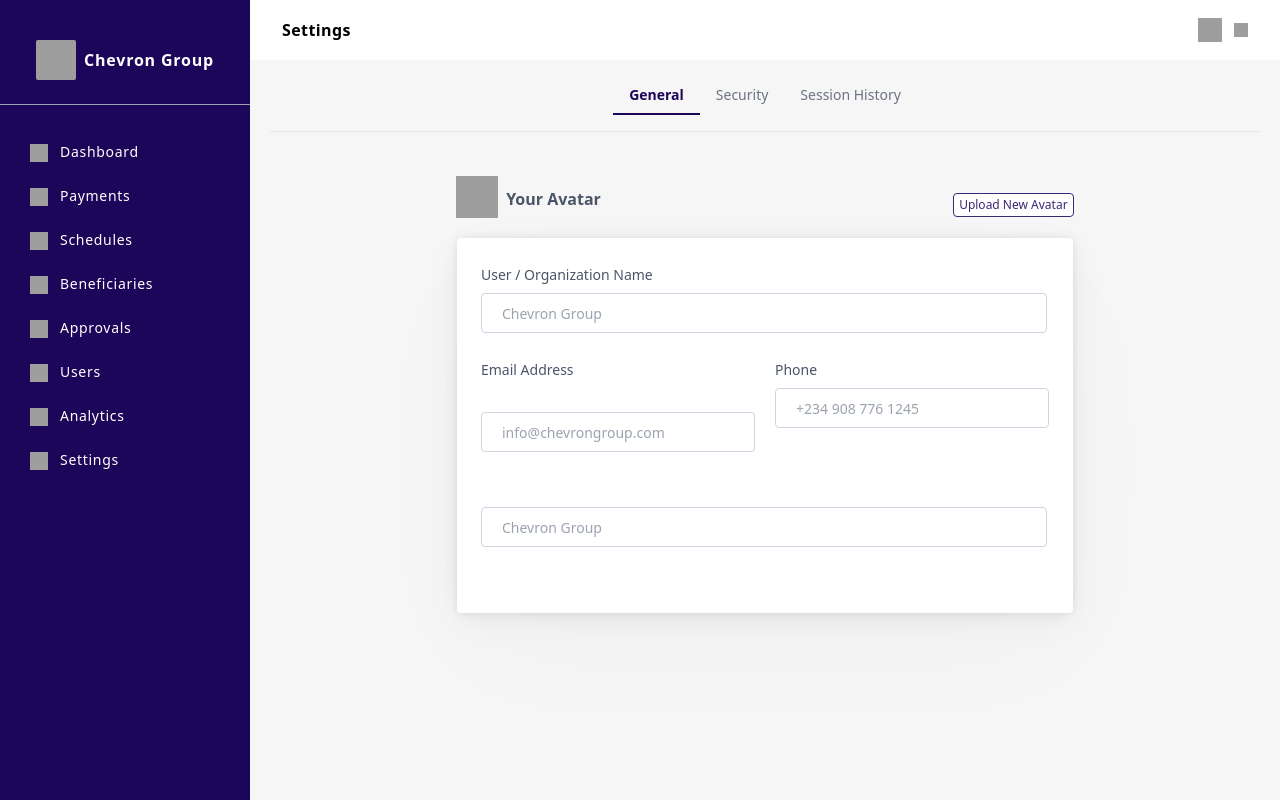
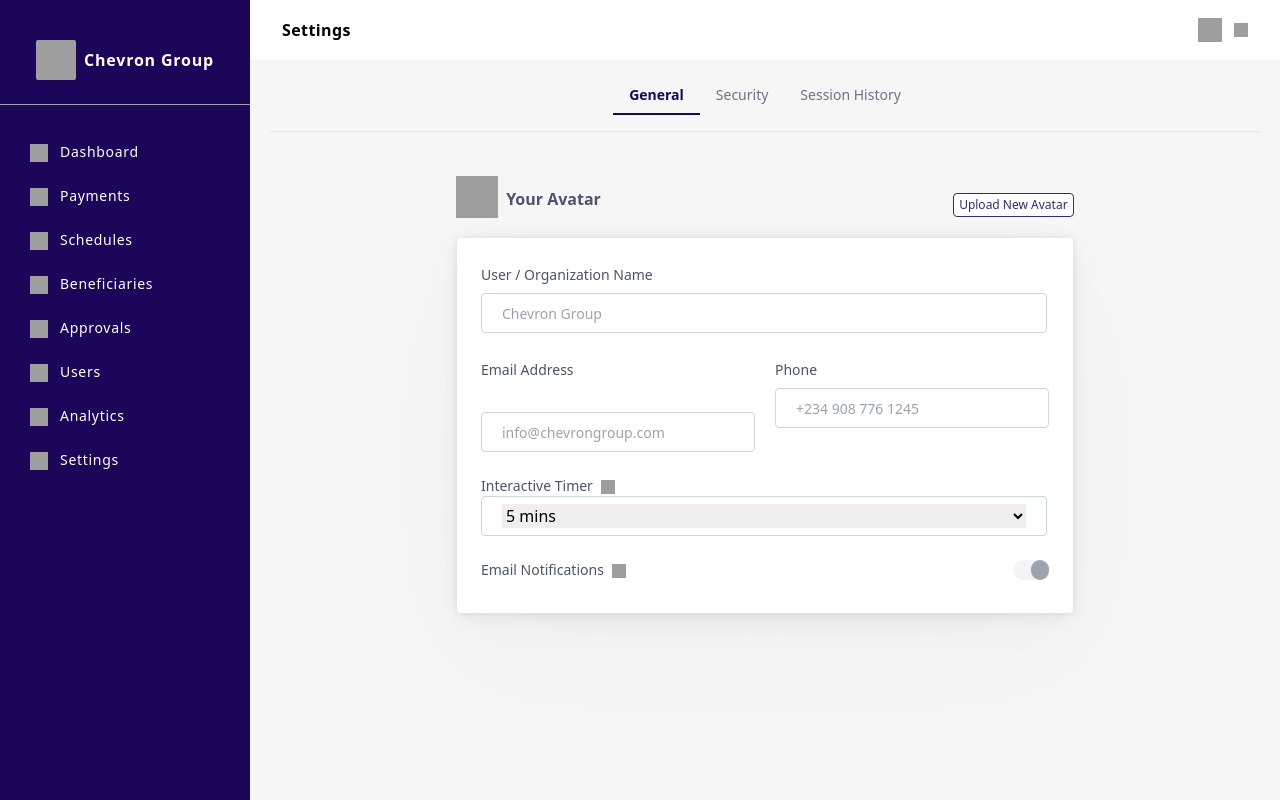
Before and after one commit to daysuwaa/chevron-figma, a React (Create React App) app: page /settings in a window 1280 px wide. Built offline with nearby package versions, Linux system fonts and the light colour scheme; grey boxes are pictures that could not be loaded.

Commit message:
created a toggle button using a constant

```diff
--- a/src/components/General.js
+++ b/src/components/General.js
@@ -1,11 +1,49 @@
 import React, { useState } from "react";
 import chevron from "../assets/chevron logo.png";
+import info from "../assets/CkInfoOutline.svg";
 
 const General = () => {
   const [name, setName] = useState("");
   const [email, setEmail] = useState("");
   const [number, setNumber] = useState("");
   const [timer, setTimer] = useState("");
+  const handleChange = (event) => {
+    setTimer(event.target.value);
+  };
+
+  const showAlert1 = () => {
+    alert("Log me out if I'm inactive for this long");
+  };
+
+  const showAlert2 = () => {
+    alert("Notify me via email whenever a payment schedule starts");
+  };
+  //   const showAlert3 = () => {
+  //     alert("Your alert message");
+  //   };
+
+  const ToggleButton = () => {
+    const [isActive, setIsActive] = useState(false);
+
+    const toggleButton = () => {
+      setIsActive(!isActive);
+    };
+
+    return (
+      <button
+        className={`h-5 w-9 flex justify-end rounded-full ${
+          isActive ? "bg-green-500" : "bg-gray-100"
+        } focus:outline-none transition  duration-300 ease-in-out`}
+        onClick={toggleButton}
+      >
+        <span
+          className={` flex h-full w-1/2 rounded-full ${
+            isActive ? "bg-white" : "bg-gray-400"
+          }`}
+        ></span>
+      </button>
+    );
+  };
 
   return (
     <div className="flex flex-col items-center mt-11">
@@ -110,29 +148,49 @@ const General = () => {
           </form>
         </div>
 
+        {/* timer  */}
         <div className="m-6">
           <form>
-            <label className="text-[#4A5568] text-sm ">
-              <input
-                type="text"
-                value={timer}
-                onChange={(e) => setTimer(e.target.value)}
-                className="mb-2"
+            <label className="flex text-[#4A5568] text-sm ">
+              Interactive Timer
+              <img
+                src={info}
+                alt="alert"
+                onClick={() => {
+                  showAlert1();
+                }}
+                className="w-[14px] h-[14px] ml-2  mt-1 "
               />
             </label>
+
             <div className="px-[20px] items-center h-[40px] flex w-[566px] rounded border border-[#CBD5E0] focus-within:outline outline-2 outline-blue-600">
-              <input
-                type="text"
-                placeholder="Chevron Group"
-                id="search"
-                className="font-normal w-[320px] h-8 outline-none"
-                style={{
-                  color: "#718096",
-                  fontSize: "14px",
-                }}
-              />
+              <select
+                value={timer}
+                className="outline-none w-full"
+                onChange={handleChange}
+              >
+                <option value="Ford">5 mins</option>
+                <option value="Volvo">10 mins</option>
+                <option value="Fiat">20 mins</option>
+                <option value="Fiat">1 hour</option>
+              </select>
             </div>
           </form>
+
+          <div className="flex mt-6">
+            <p className="text-[#4A5568] text-sm">Email Notifications</p>
+            <img
+              src={info}
+              alt="alert"
+              className="ml-2 mt-1 w-[14px] h-[14px]"
+              onClick={() => {
+                showAlert2();
+              }}
+            />
+            <div className="ml-auto">
+              <ToggleButton />
+            </div>
+          </div>
         </div>
 
         {/* end of forms */}
```
